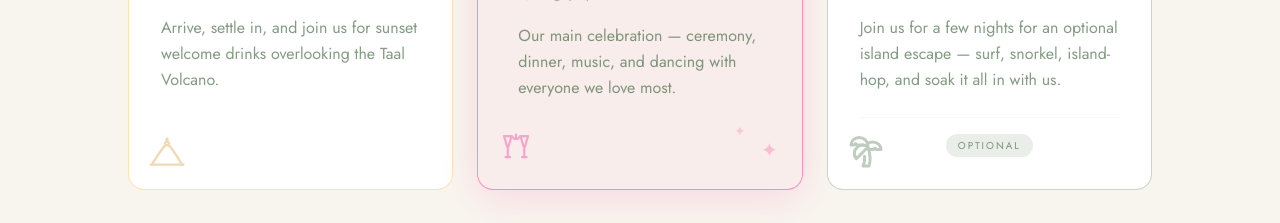
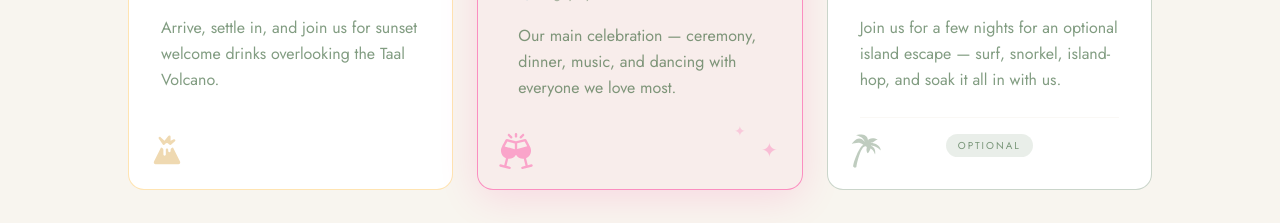
Before and after one commit to bencuds/ben-margaux2027, a Next.js app: page / in a window 1280 px wide. Shown: the part 2080-2303 px from the top of the page. Built offline with nearby package versions, Linux system fonts and the light colour scheme.

Commit message:
Use proper SVG icons from svgrepo for timeline cards

```diff
--- a/components/Timeline.tsx
+++ b/components/Timeline.tsx
@@ -1,5 +1,4 @@
 import ScrollReveal from './ScrollReveal'
-import { Palmtree } from 'lucide-react'
 
 const events = [
   {
@@ -66,36 +65,27 @@ const styles = {
 
 function VolcanoIcon({ className }: { className?: string }) {
   return (
-    <svg viewBox="0 0 24 24" fill="none" stroke="currentColor" strokeWidth="1.5" strokeLinecap="round" strokeLinejoin="round" className={className}>
-      {/* Base line */}
-      <line x1="1" y1="21" x2="23" y2="21" />
-      {/* Wide curved slopes */}
-      <path d="M2 21Q6 14 10 9" />
-      <path d="M22 21Q18 14 14 9" />
-      {/* Crater opening */}
-      <path d="M10 9Q12 7 14 9" />
-      {/* Eruption puffs */}
-      <path d="M10.5 7Q12 4.5 13.5 7" />
-      <path d="M11.5 4.5Q12 2.5 12.5 4.5" />
+    <svg viewBox="0 0 15 15" fill="currentColor" xmlns="http://www.w3.org/2000/svg" className={className}>
+      <path d="M8.4844,1.0002 c-0.1464,0.005-0.2835,0.0731-0.375,0.1875L6.4492,3.2619L4.8438,1.7385C4.4079,1.3374,3.7599,1.893,4.0899,2.385l1.666,2.4004 C5.9472,5.061,6.3503,5.0737,6.5586,4.8108C6.7249,4.6009,7,4.133,7.5,4.133s0.7929,0.4907,0.9414,0.6777 c0.175,0.2204,0.4973,0.2531,0.7129,0.0723l1.668-1.4004c0.4408-0.3741,0.0006-1.0735-0.5273-0.8379L9,3.2268V1.5002 C9.0002,1.2179,8.7666,0.9915,8.4844,1.0002z M5,6.0002L2.0762,11.924C1.9993,12.0009,2,12.155,2,12.3088 c0,0.5385,0.3837,0.6914,0.6914,0.6914h9.6172c0.3846,0,0.6914-0.153,0.6914-0.6914c0-0.1538,0.0008-0.2309-0.0762-0.3848L10,6.0002 c-0.5,0-1,0.5-1,1v0.5c0,0.277-0.223,0.5-0.5,0.5S8,7.7772,8,7.5002v-0.5c0-0.2761-0.2238-0.5-0.5-0.5S7,6.7241,7,7.0002v2 c0,0.277-0.223,0.5-0.5,0.5S6,9.2772,6,9.0002v-2C6,6.5002,5.5,6.0002,5,6.0002z" />
     </svg>
   )
 }
 
 function CheersIcon({ className }: { className?: string }) {
   return (
-    <svg viewBox="0 0 24 24" fill="none" stroke="currentColor" strokeWidth="1.5" strokeLinecap="round" strokeLinejoin="round" className={className}>
-      {/* Left flute */}
-      <path d="M4 2h5L7 9H6L4 2z" />
-      <line x1="6.5" y1="9" x2="6.5" y2="16" />
-      <line x1="5" y1="16" x2="8" y2="16" />
-      {/* Right flute */}
-      <path d="M15 2h5l-2 7h-1l-2-7z" />
-      <line x1="17.5" y1="9" x2="17.5" y2="16" />
-      <line x1="16" y1="16" x2="19" y2="16" />
-      {/* Clink sparkle between the two glasses */}
-      <line x1="9" y1="2" x2="11" y2="4" />
-      <line x1="12" y1="1" x2="12" y2="4" />
-      <line x1="15" y1="2" x2="13" y2="4" />
+    <svg viewBox="0 0 512.001 512.001" fill="currentColor" xmlns="http://www.w3.org/2000/svg" className={className}>
+      <path d="M255.999,0c-9.336,0-16.9,7.565-16.9,16.9v33.8c0,9.336,7.565,16.9,16.9,16.9s16.9-7.565,16.9-16.9V16.9C272.899,7.565,265.335,0,255.999,0z"/>
+      <path d="M200.345,50.018l-33.8-33.8c-6.601-6.601-17.297-6.601-23.898,0c-6.601,6.596-6.601,17.301,0,23.898l33.801,33.8c3.301,3.301,7.625,4.952,11.948,4.952s8.648-1.651,11.948-4.952C206.947,67.32,206.947,56.615,200.345,50.018z"/>
+      <path d="M369.348,16.217c-6.601-6.601-17.297-6.601-23.898,0l-33.8,33.8c-6.601,6.596-6.601,17.301,0,23.898c3.301,3.301,7.625,4.952,11.95,4.952c4.324,0,8.648-1.651,11.948-4.952l33.8-33.8C375.95,33.52,375.95,22.814,369.348,16.217z"/>
+      <path d="M493.602,458.297c-2.256-9.061-11.443-14.578-20.482-12.312l-49.2,12.267l-24.812-99.524c57.552-23.203,85.164-86.744,64.273-146.68c-4.489-12.875-1.209-5.694-61.206-118.365c-3.647-6.843-11.525-10.288-19.007-8.456l-127.177,31.707L128.83,85.228c-7.536-1.903-15.36,1.612-19.007,8.456c-8.529,16.016-48.536,91.147-53.897,101.214h0.006c-3.399,6.383-6.013,13.063-8.203,19.851c-19.297,59.777,8.924,121.276,65.163,143.975l-24.813,99.529l-49.195-12.267c-9.055-2.277-18.226,3.252-20.487,12.312c-2.256,9.055,3.257,18.226,12.312,20.487l131.186,32.711c9.089,2.263,18.232-3.284,20.488-12.312c2.256-9.055-3.257-18.226-12.312-20.487l-49.193-12.266l24.813-99.527c45.849,4.841,87.899-17.723,110.312-55.978c22.401,38.274,64.497,60.808,110.31,55.977l24.814,99.529l-49.193,12.266c-9.055,2.261-14.568,11.431-12.312,20.488c2.26,9.046,11.412,14.571,20.487,12.312l131.196-32.711C490.357,476.522,495.869,467.352,493.602,458.297z M95.616,192.282l37.839-71.065l105.643,26.341v82.057l0.012,0.003L95.616,192.282z M272.914,226.68l0.052-79.138l105.577-26.324l36.472,68.49L272.914,226.68z"/>
+    </svg>
+  )
+}
+
+function PalmIcon({ className }: { className?: string }) {
+  return (
+    <svg viewBox="0 0 32 32" fill="currentColor" xmlns="http://www.w3.org/2000/svg" className={className}>
+      <path d="M11.177 1.287c-1.75 0.007-3.372 0.363-4.163 0.61 0 0 7.174 1.217 7.771 6.17-5.451-7.86-11.397 1.646-11.397 1.646 1.24-0.325 4.79-1.291 7.16-0.883 1.622 0.279 3.203 1.749 3.135 1.73-3.865 0.951-10.006 18.153-8.963 19.55 0.93 1.068 1.861 0.704 2.79 0.162 0.46-3.646 4.052-19.641 8.447-18.35 0.001 0 0.001-0 0.002 0 0.37 0.127 0.72 0.349 0.739 0.688 0.036 0.647-0.381 1.703-0.283 2.437 0.229 1.703 0.562 2.296 1.047 2.89 1.158-0.651 2.267-2.999 2.496-4.216 1.038 0.455 2.706 1.507 4.068 5.417 0.712-3.664-0.315-6.554-3.683-7.837 1.459-0.631 7.809 2.56 8.584 4.339 0.754-3.207-4.58-7.131-9.020-6.922 0.851-0.222 1.787 0.037 2.677-0.618 1.195-0.88 2.588-1.637 3.886-2.451-4.366-1.899-8.395-0.961-8.679 1.004-0.223-4.363-3.608-5.379-6.612-5.366z" />
     </svg>
   )
 }
@@ -103,7 +93,7 @@ function CheersIcon({ className }: { className?: string }) {
 const icons = {
   mango:   VolcanoIcon,
   fuchsia: CheersIcon,
-  jungle:  Palmtree,
+  jungle:  PalmIcon,
 }
 
 const leafStyle: React.CSSProperties = {
```
